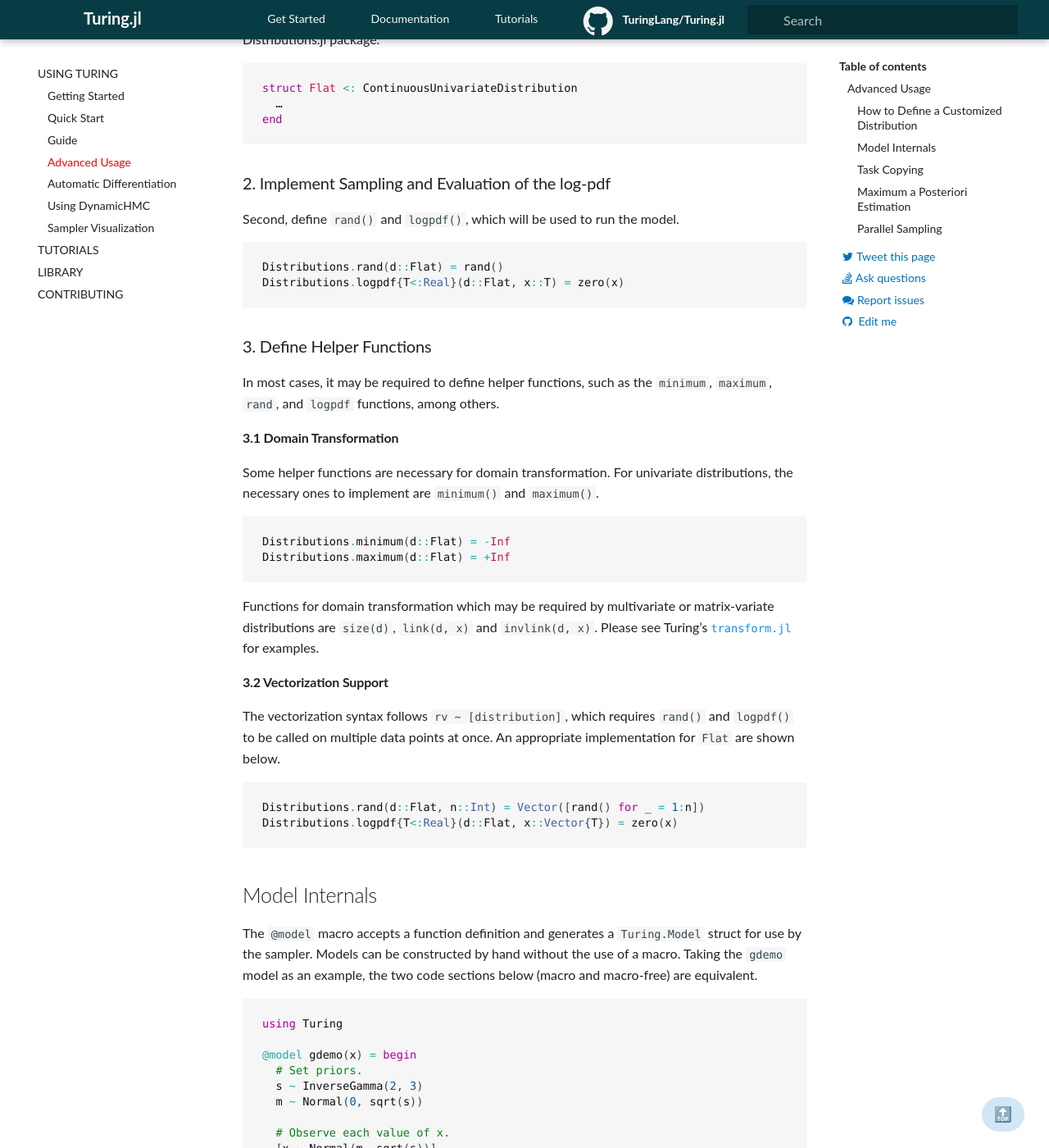
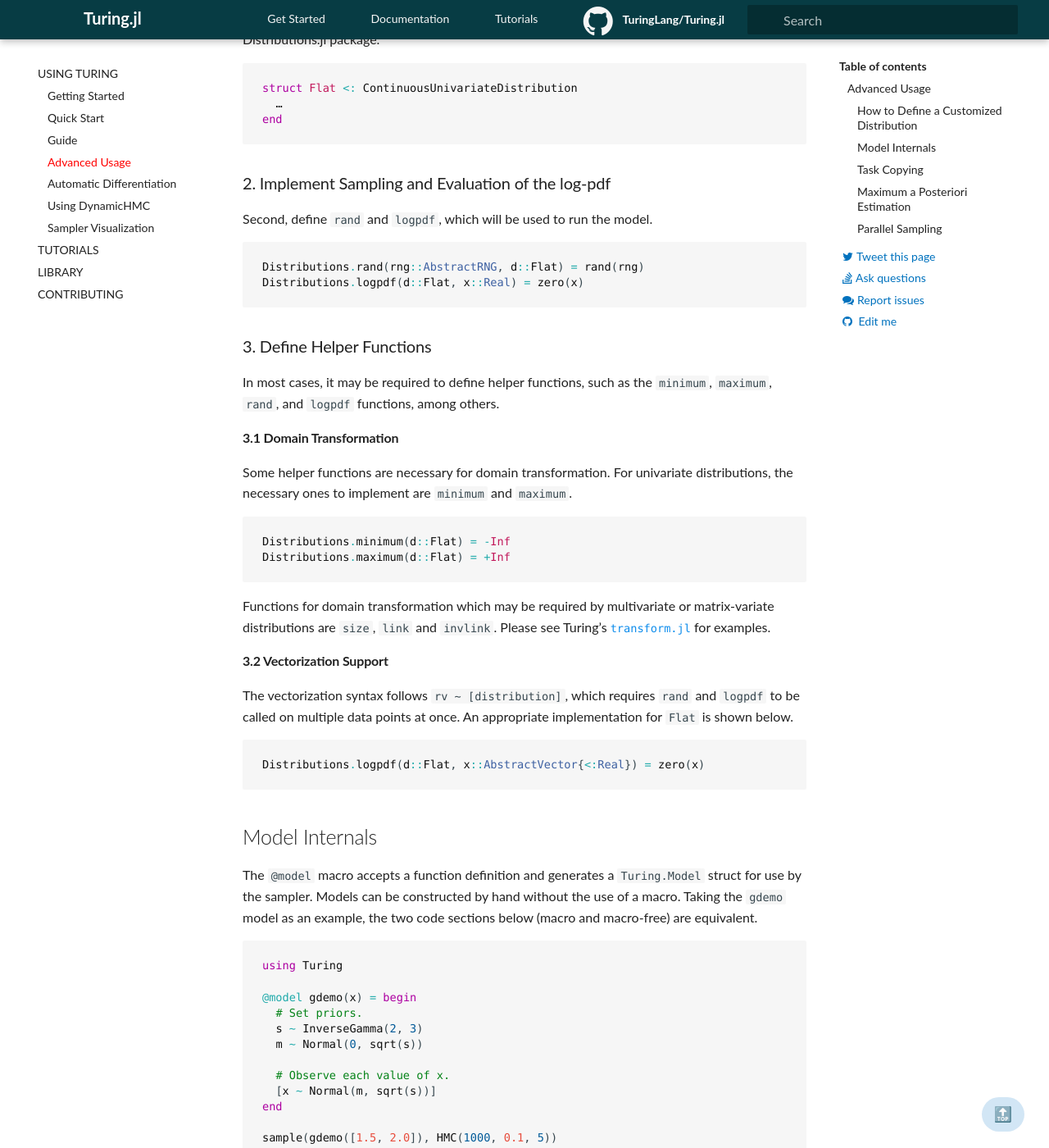
Before and after one commit to UnofficialJuliaMirrorSnapshots/Turing.jl-fce5fe82-541a-59a6-adf8-730c64b5f9a0, a Jekyll site: the page built from docs/_docs/using-turing/advanced.md, in a window 1280 px wide and 1400 px high, scrolled down 479 px. Shown: the whole window at 82% size. Built offline with Jekyll 4.4.1, drawn with Linux system fonts in a browser that asks for light colours.

Commit message:
Snapshot of branch master taken on 2019-08-14T12:48:13.325-04:00 from "https://github.com/UnofficialJuliaMirror/Turing.jl-fce5fe82-541a-59a6-adf8-730c64b5f9a0"

````diff
--- a/docs/_docs/using-turing/advanced.md
+++ b/docs/_docs/using-turing/advanced.md
@@ -29,12 +29,12 @@ end
 ### 2. Implement Sampling and Evaluation of the log-pdf
 
 
-Second, define `rand()` and `logpdf()`, which will be used to run the model.
+Second, define `rand` and `logpdf`, which will be used to run the model.
 
 
 ```julia
-Distributions.rand(d::Flat) = rand()
-Distributions.logpdf{T<:Real}(d::Flat, x::T) = zero(x)
+Distributions.rand(rng::AbstractRNG, d::Flat) = rand(rng)
+Distributions.logpdf(d::Flat, x::Real) = zero(x)
 ```
 
 
@@ -47,7 +47,7 @@ In most cases, it may be required to define helper functions, such as the `minim
 #### 3.1 Domain Transformation
 
 
-Some helper functions are necessary for domain transformation. For univariate distributions, the necessary ones to implement are `minimum()` and `maximum()`.
+Some helper functions are necessary for domain transformation. For univariate distributions, the necessary ones to implement are `minimum` and `maximum`.
 
 
 ```julia
@@ -56,18 +56,17 @@ Distributions.maximum(d::Flat) = +Inf
 ```
 
 
-Functions for domain transformation which may be required by multivariate or matrix-variate distributions are `size(d)`, `link(d, x)` and `invlink(d, x)`. Please see Turing's [`transform.jl`](https://github.com/TuringLang/Turing.jl/blob/master/src/utilities/transform.jl) for examples.
+Functions for domain transformation which may be required by multivariate or matrix-variate distributions are `size`, `link` and `invlink`. Please see Turing's [`transform.jl`](https://github.com/TuringLang/Turing.jl/blob/master/src/utilities/transform.jl) for examples.
 
 
 #### 3.2 Vectorization Support
 
 
-The vectorization syntax follows `rv ~ [distribution]`, which requires `rand()` and `logpdf()` to be called on multiple data points at once. An appropriate implementation for `Flat` are shown below.
+The vectorization syntax follows `rv ~ [distribution]`, which requires `rand` and `logpdf` to be called on multiple data points at once. An appropriate implementation for `Flat` is shown below.
 
 
 ```julia
-Distributions.rand(d::Flat, n::Int) = Vector([rand() for _ = 1:n])
-Distributions.logpdf{T<:Real}(d::Flat, x::Vector{T}) = zero(x)
+Distributions.logpdf(d::Flat, x::AbstractVector{<:Real}) = zero(x)
 ```
 
 
````
Also changed, not shown: 3 other files.
